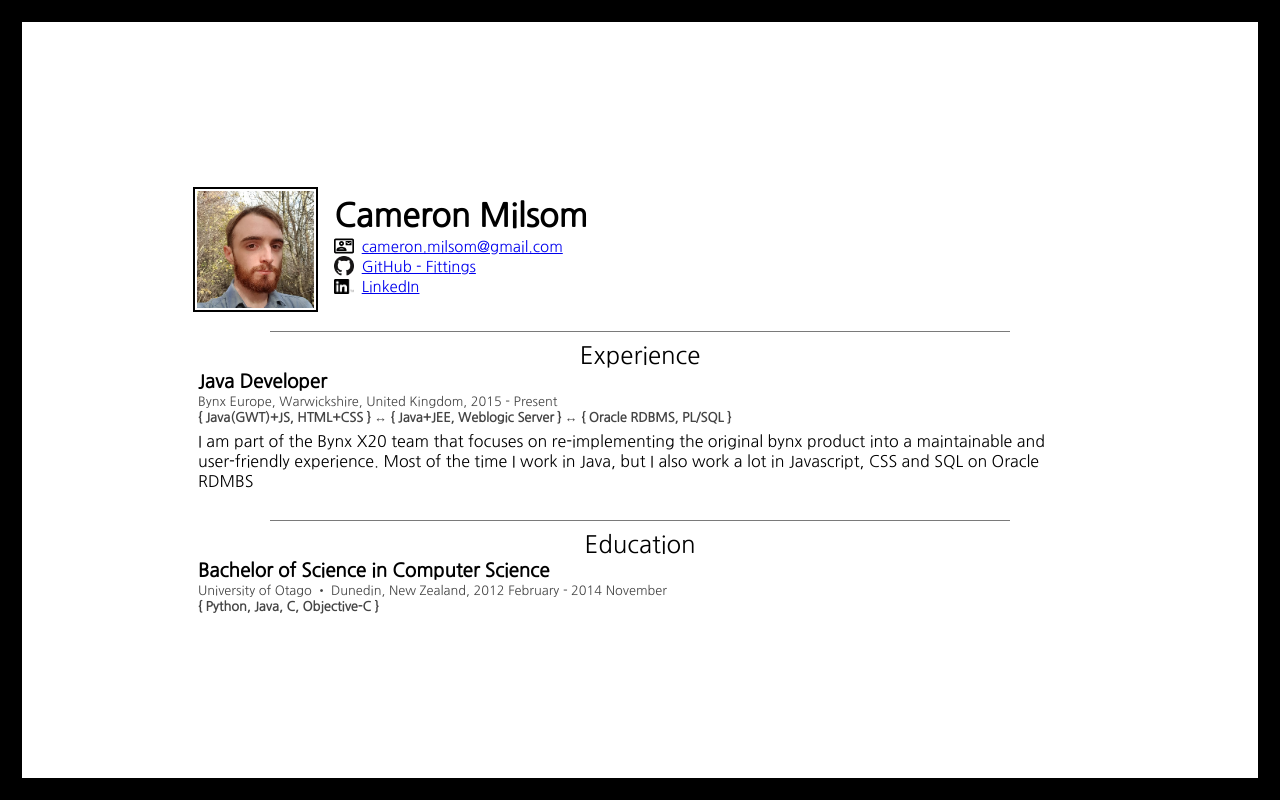
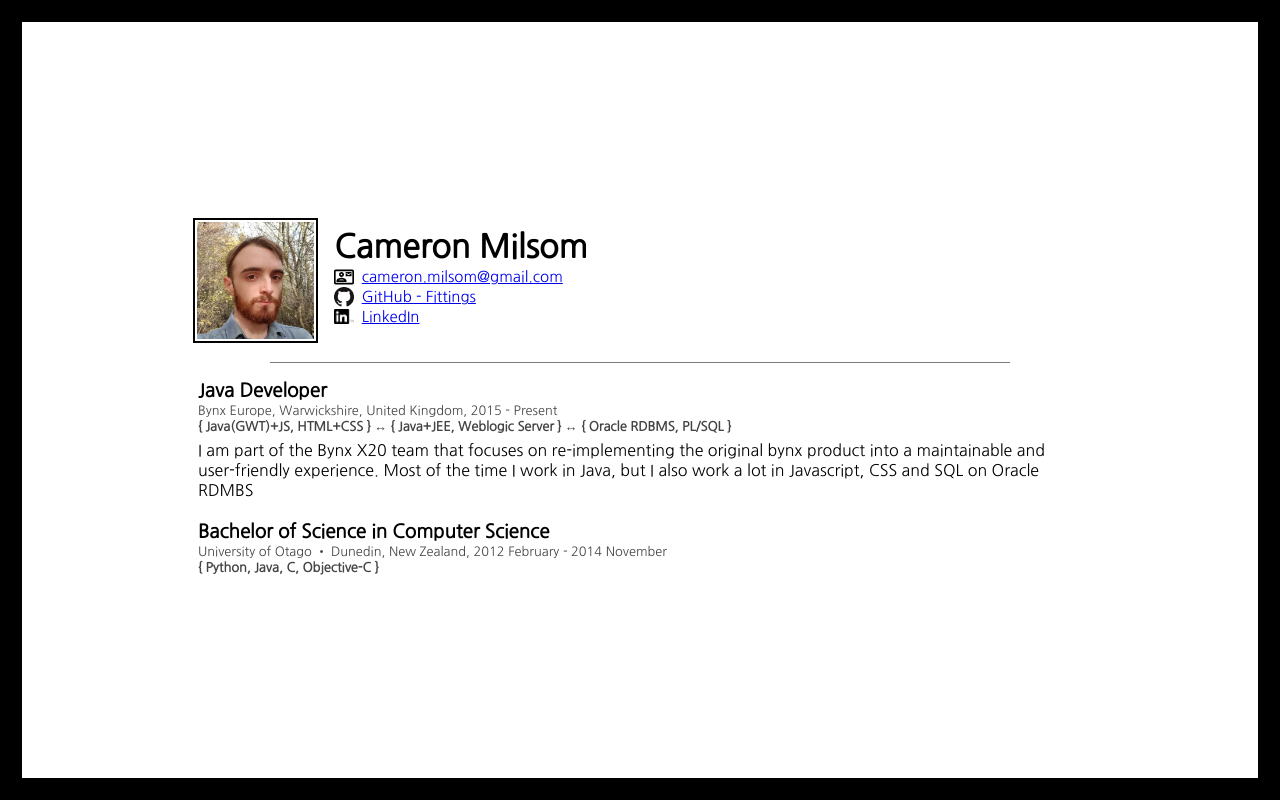
Before and after one commit to Fittings/cameron-milsom-site, a plain HTML site: page index.html in a window 1280 px wide. Drawn offline with Linux system fonts and the light colour scheme; a web font is replaced by a local one.

Commit message:
Removed - Unnecessary titles and dividers

```diff
--- a/assets/css/styles.css
+++ b/assets/css/styles.css
@@ -138,6 +138,10 @@ body {
     padding: 0.5em 0.5em;
 }
 
+.cam-experience__item {
+    padding: 0.5rem 0;
+}
+
 .cam-experience__title_main {
     text-align: center;
     font-weight: 200;
@@ -167,6 +171,5 @@ body {
     width: 20px;
     margin-right: 0.5em;
     align-self: center;
-/*     max-: 20px; */
     object-fit: contain;
 }
--- a/index.html
+++ b/index.html
@@ -52,7 +52,6 @@
             </div>
             <div class='cam-experience__divider'></div>
             <section class='cam-experience'>
-                <h2 class='cam-experience__title_main'>Experience</h2>
                 <ul class='cam-experience__items'>
                     <li class='cam-experience__item'>
                         <h3 class='experience__title_secondary'>Java Developer</h3>
@@ -66,19 +65,15 @@
                             <span>Most of the time I work in Java, but I also work a lot in Javascript, CSS and SQL on Oracle RDMBS</span>
                         </span>
                     </li>
-                </ul>
-            </section>
-            <div class='cam-experience__divider'></div>
-            <section class='cam-experience'>
-                <h2 class='cam-experience__title_main'>Education</h2>
-                <ul class='cam-experience__items'>
                     <li class='cam-experience__item'>
                         <h3 class='experience__title_secondary'>Bachelor of Science in Computer Science</h3>
                         <span class='cam-experience__location'>University of Otago • Dunedin, New Zealand, 2012
                             February - 2014 November</span>
                         <span class='cam-experience__tech'>{ Python, Java, C, Objective-C }</span>
                     </li>
+                </ul>
             </section>
+
         </main>
     </div>
 </body>
```
